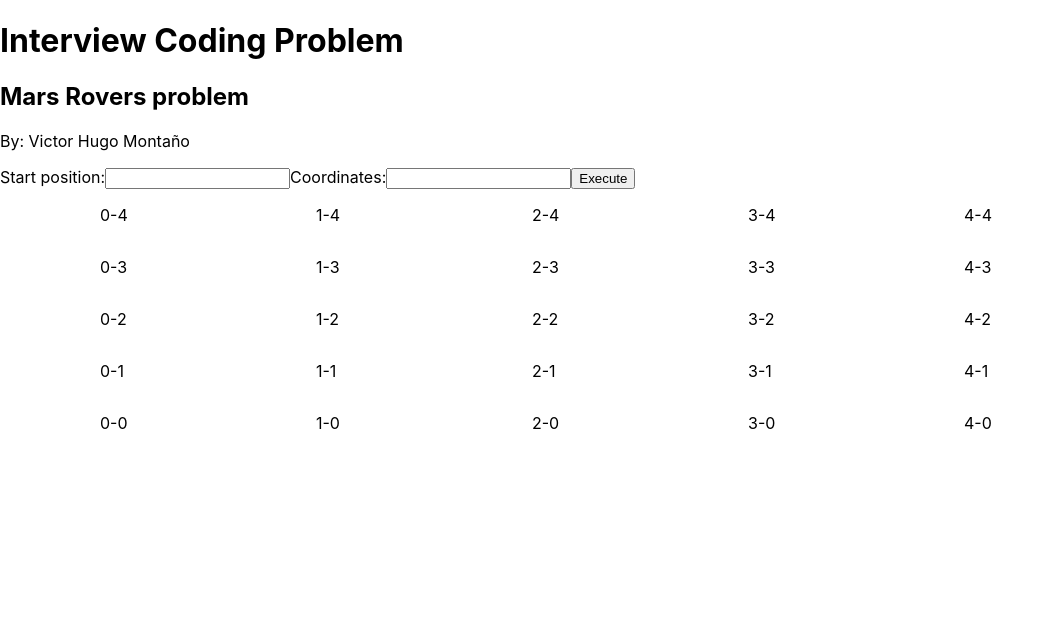
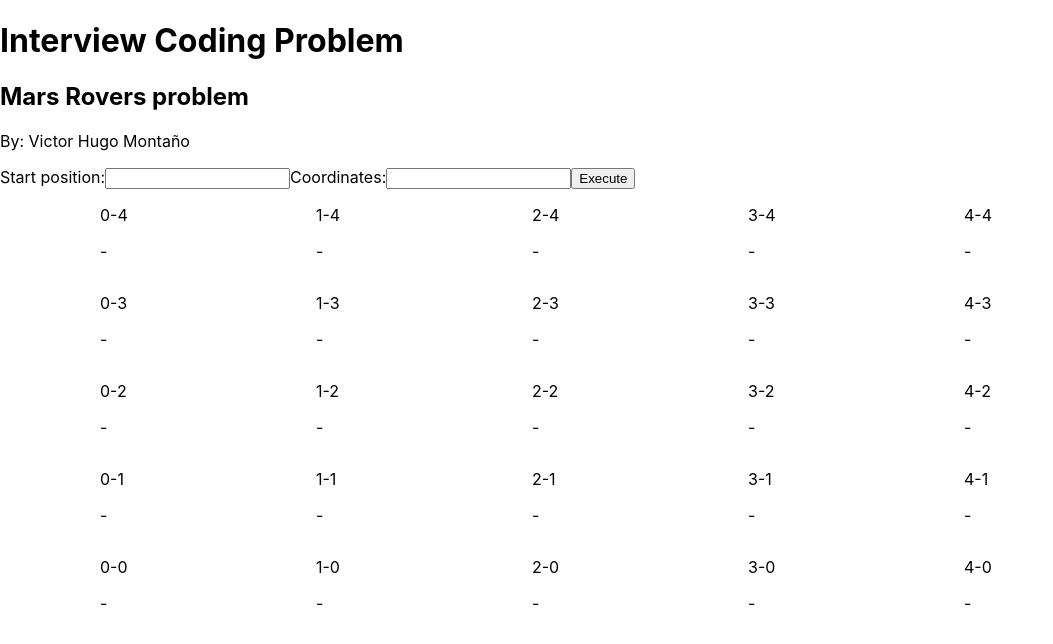
Before and after one commit to victorhm2011/BolivianDev-Exercise-VictorMontano, a React (Create React App) app in the folder mars-rovers/: page / in a window 1280 px wide. Shown: the top 644 px of the page, without its empty margins (0-1053 px from the left). Built offline with nearby package versions, Linux system fonts and the light colour scheme.

Commit message:
[FEA-001]: Add function to know the coordinate selected

```diff
--- a/mars-rovers/src/mars/Mars.js
+++ b/mars-rovers/src/mars/Mars.js
@@ -1,4 +1,5 @@
 import './Mars.scss';
+import {render} from "react-dom";
 
 function Mars({coordinates}) {
     //consts
@@ -13,24 +14,34 @@ function Mars({coordinates}) {
     //variables
     let cellCoordinates = '0-0';
     let direcction = 'N';
+    let cellClass = "mars-container_cell-container";
+    let showDirection = '-';
 
     function transformCoordinates() {
         cellCoordinates = coordinates[0] + '-' + coordinates[2];
         direcction = coordinates[1];
     }
 
+    //call functions
+    transformCoordinates();
 
     return (
         <div id="mars-component">
             <div className="mars-container">
-                {
-                    cells.map(cell => (
-                        <div className="mars-container_cell-container">
+                {cells.map(cell => {
+                        if(cell === cellCoordinates){
+                            cellClass = cellClass + ' selected';
+                            showDirection = direcction;
+                        } else {
+                            cellClass = "mars-container_cell-container";
+                            showDirection = '-';
+                        }
+                        return (
+                        <div id={cell} className={cellClass}>
                             <p>{cell}</p>
-
-                        </div>
-                    ))
-                }
+                            <p>{showDirection}</p>
+                        </div>);
+                })}
             </div>
         </div>
     );
```
